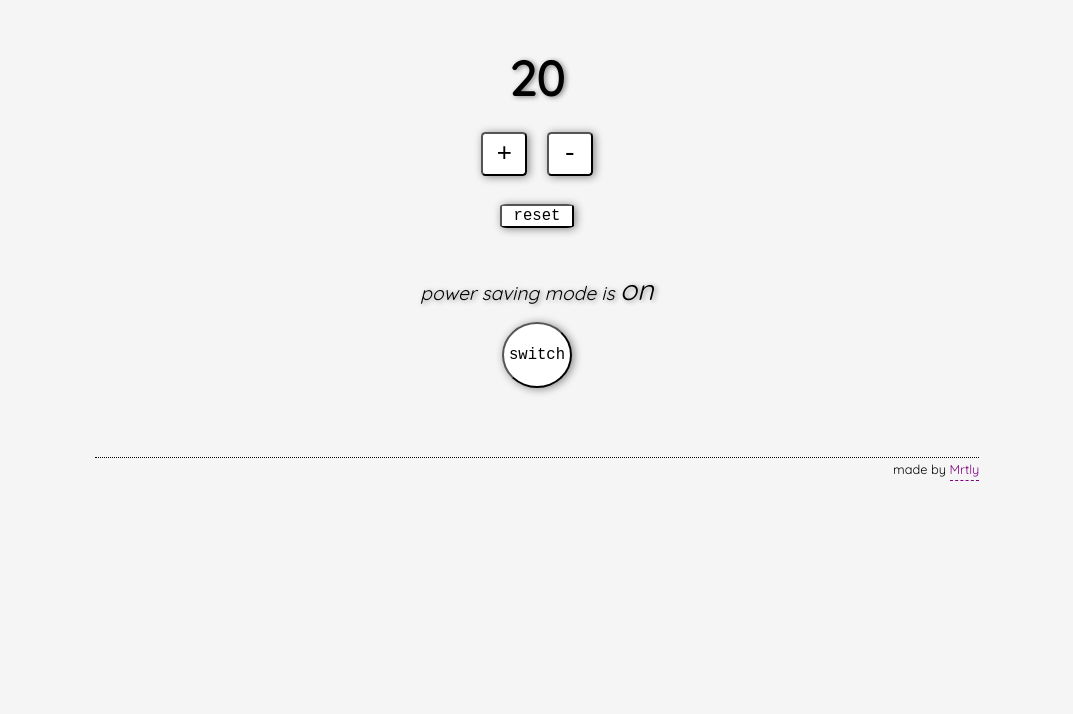
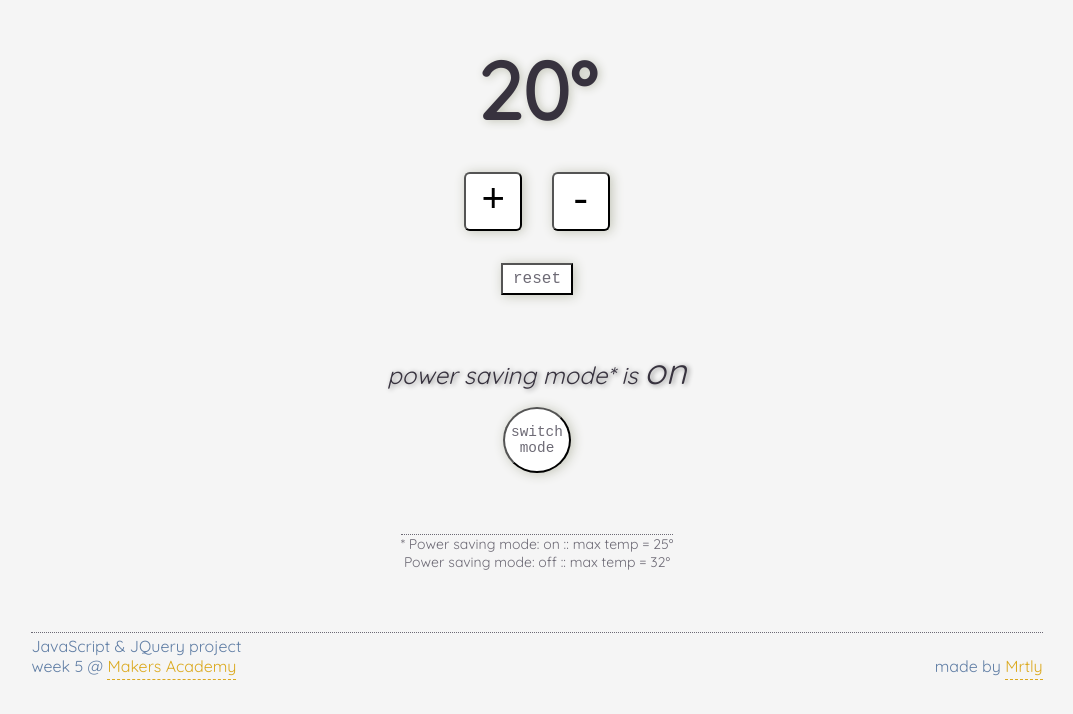
Before and after one commit to Mrtly/thermostat, a plain HTML site: page index.html in a window 1280 px wide. Shown: the whole page, without its empty margins (103-1176 px from the left). Drawn offline with Linux system fonts and the light colour scheme.

Commit message:
update Readme and style

```diff
--- a/index.html
+++ b/index.html
@@ -7,25 +7,30 @@
   </head>
   <body>
     <section class="main">
-      <h1 id="temperature"></h1>
+      <h1 id="temperature">lalala</h1>
       <p> <div class="mainbtns">
         <button id="temperature-up">+</button>
         <button id="temperature-down">-</button>
         <br><button id="temperature-reset">reset</button>
       </div>
         <div class="mode">
-        power saving mode is <span id="power-saving-status">on</span>
-        <br> <button id="mode-switcher">switch</button>
+        power saving mode* is <span id="power-saving-status">on</span>
+        <br><button id="mode-switcher">switch<br>mode</button>
       </div>
-
+        <div class="explain">
+            * Power saving mode: on :: max temp = 25°
+            <br>Power saving mode: off :: max temp = 32°
+        </div>
 
       </p>
     </section>
     <footer>
+      JavaScript & JQuery project
+      <br>week 5 @ <a href="https://makers.tech/hire" target="_blank">Makers Academy</a>
       <div id="f2"> made by <a href="https://github.com/Mrtly" target="_blank">Mrtly</a> </div>
     </footer>
     <script src="src/thermostat.js"></script>
     <script src="jquery.js"></script>
     <script src="interface.js"></script>
-  </body>
+ </body>
 </html>
--- a/interface.js
+++ b/interface.js
@@ -1,11 +1,12 @@
 function updateTemperature() {
     $('#temperature').text(thermostat.temperature);
+    $('#temperature').append('°'); // the cool stuff eh
     $('#temperature').attr('class', thermostat.usage_indicator());
   }
 
   $(document).ready(function() {
     var thermostat = new Thermostat();
-    updateTemperature()  })
+    updateTemperature() })
 
   $('#temperature-up').on('click', function() {
     thermostat.increase_temp();
--- a/style.css
+++ b/style.css
@@ -1,10 +1,18 @@
+html { font-size: 20px;}
 body {
     font-family:  'Quicksand', monospace;
     background-color: whitesmoke;
     align-items: center;
     overscroll-behavior: none;
+    color: #37323E;
+    height: 100vh;
 }
-.main { margin: 2em;
+
+:focus {
+    outline: 0;
+  }
+
+.main { margin: 1em;
     padding: 1em;
     text-align: center;
     }
@@ -26,8 +34,8 @@ h1 {font-size: 2em;}
     text-align: center;
     padding: 0.2em;
     margin: 1em;
-    font-size: 3em;
-    text-shadow: 2px 1px 5px #848484;
+    font-size: 4em;
+    text-shadow: 2px 1px 10px #C2C4B6;
 }
 
 button {
@@ -38,35 +46,29 @@ button {
     font-size: 1.2rem;
     padding: 0.3em;
     margin: 0.3em;
-    box-shadow: 2px 1px 8px #848484;
+    box-shadow: 2px 1px 12px #C2C4B6;
 }
 
-#temperature-up {font-size: 2em; padding: 5px 13px}
-#temperature-down {font-size: 2em; padding: 5px 13px}
-#temperature-reset {font-size: 1.2em; padding: 1px 12px;margin-top: 20px;}
-#mode-switcher {margin-top: 1em; font-size: 1em; border-radius: 50%; padding: 22px 5px;}
+#temperature-up {font-size: 2em; padding: 5px 15px}
+#temperature-down {font-size: 2em; padding: 5px 15px}
+#temperature-reset {color: #6D6A75; border-radius: 0%; font-size: 0.8em; padding: 5px 10px;margin-top: 20px;}
+#mode-switcher {color: #6D6A75; margin-top: 1em; font-size: 0.6em; border-radius: 50%; padding: 15px 6px;}
 
-.low-usage {
-    color: green;
-  }
-
-  .medium-usage {
-    color: black;
-  }
-
-  .high-usage {
-    color: darkred;
-  }
+.low-usage {color: green;}
+.medium-usage {color: #37323E;}
+.high-usage {color: #A53547;}
 
   footer {
     font-size: 0.8em;
     height: 2em;
     /* position: relative; */
     bottom: 0;
-    max-width: 70%;
-    border-top: 1px dotted black;
+    max-width: 80%;
+    border-top: 1px dotted #6D6A75;
     padding-top: 3px;
-    margin: 1em auto;
+    margin: 0 auto;
+    color:#607EA5;
+
   }
   #f2 {
     float: right;
@@ -74,7 +76,7 @@ button {
 }
 a  {
     text-decoration: none;
-    color: purple;
+    color: #DBA91E;
     padding: 3px 0;
     border-bottom: 1px dashed;
     }
@@ -82,3 +84,29 @@ a  {
     a:hover {
       border-bottom: 1px solid;
     }
+
+    .explain {
+        display: inline-block;
+        border-top: 1px #6D6A75 dotted;
+        margin-top: 4em;
+        color:#6D6A75;
+        font-size: 0.7em;
+    }
+
+    @media only screen and (max-device-width: 360px) {
+    html {
+        height: 100vh;
+        font-size: 46px;
+        padding-top: 4em;
+    }
+    footer {font-size: 0.7em;}
+
+    .explain {
+        display: inherit ;
+        margin-top:2em;}
+
+#temperature-up {padding: 5px 25px}
+#temperature-down {padding: 5px 25px}
+#mode-switcher {padding: 27px 10px;}
+
+}
```
Also changed, not shown: thermostat.png, 1 other file.
